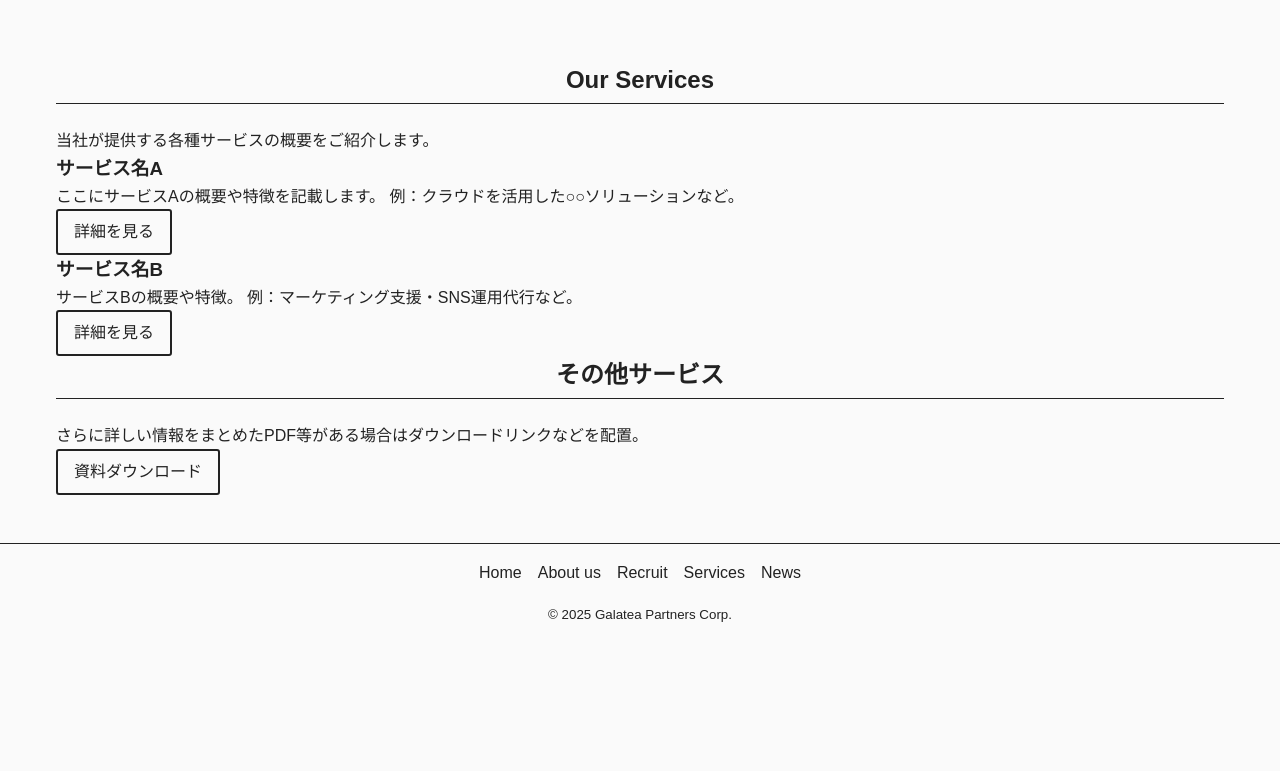
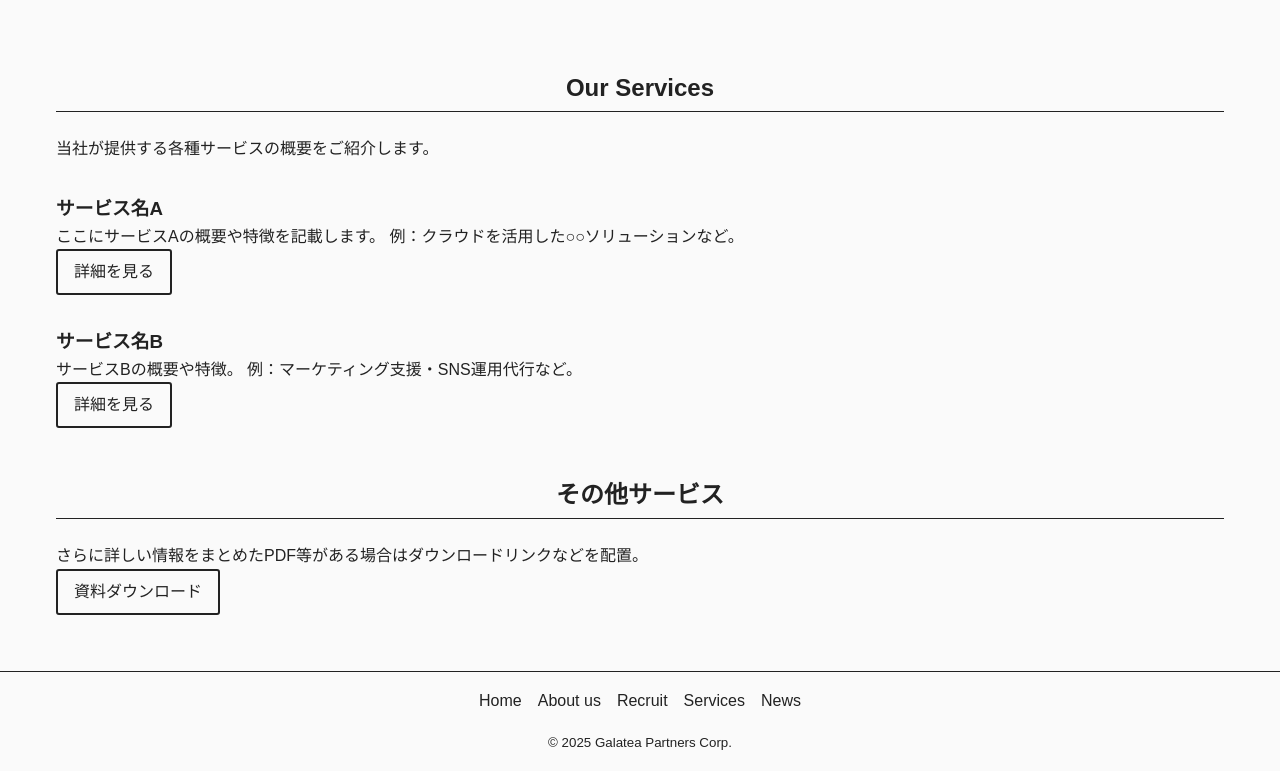
Before and after one commit to GalateaPartners/GalateaPartners.github.io, a plain HTML site: page services.html in a window 1280 px wide. Shown: the part 166-937 px from the top of the page. Before the commit the page ends 809 px from the top, so only its background shows below. Drawn offline with Linux system fonts and the light colour scheme.

Commit message:
Sercvicesをはじめとして余白を調節

```diff
--- a/style.css
+++ b/style.css
@@ -186,7 +186,7 @@ main {
 section {
   max-width: 1200px; /* デザインに合わせて調整 */
   margin: 0 auto;    /* 中央寄せ */
-  padding: 0 1rem;   /* 画面幅が狭い時の左右余白 */
+  padding: 0.5rem 1rem;   /* 画面幅が狭い時の左右余白 */
 }
 
 section .section-contents {
@@ -213,6 +213,10 @@ section .section-title::after {
   transform-origin: center; /* スケールの原点を中央に */
   opacity: 0;
   animation: expandLine 0.7s ease-in-out forwards 0.7s;
+}
+
+article {
+  margin: 2rem auto;    /* 中央寄せ */
 }
 
 @keyframes fadeIn {
```
